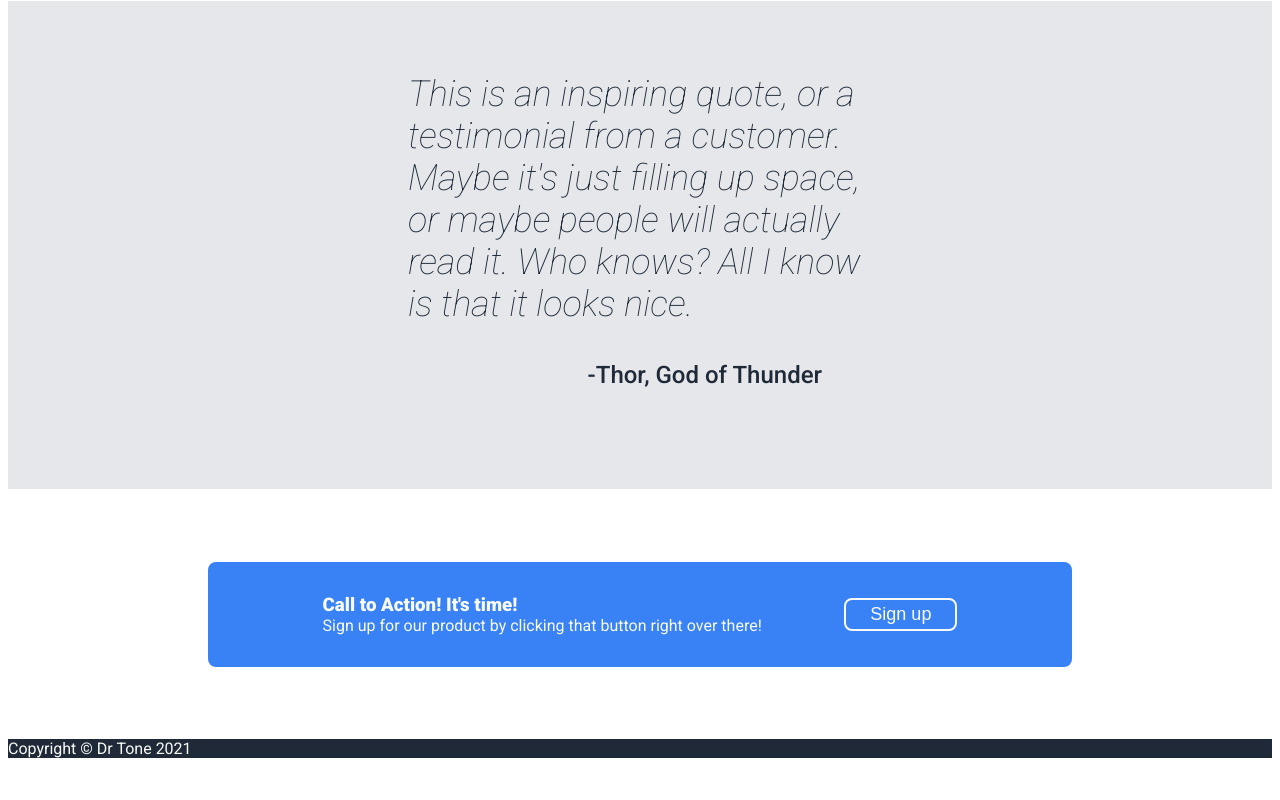
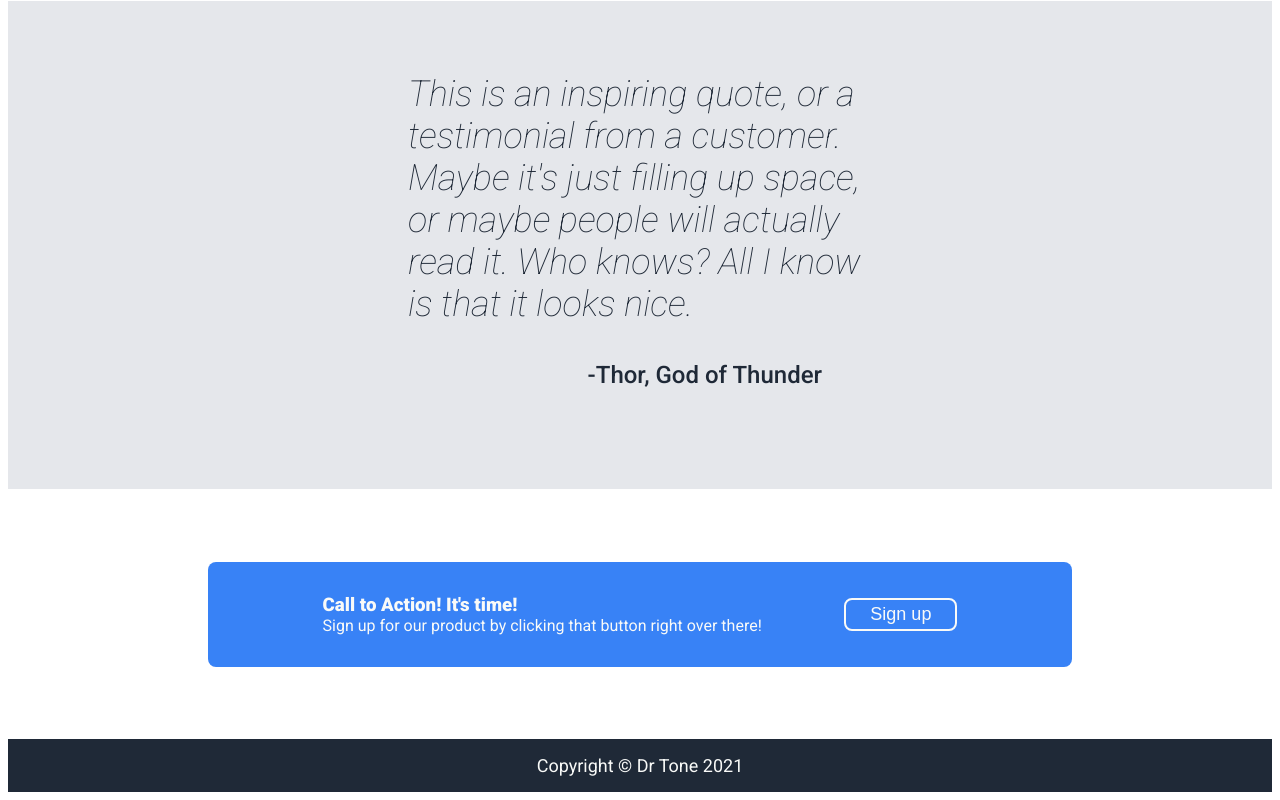
Before and after one commit to ckehlzx/top-foundations-landing-page, a plain HTML site: page index.html in a window 1280 px wide. Shown: the part 919-1719 px from the top of the page. Before the commit the page ends 1685 px from the top, so only its background shows below. Drawn offline with Linux system fonts and the light colour scheme.

Commit message:
finished styling footer

```diff
--- a/style.css
+++ b/style.css
@@ -116,6 +116,7 @@ a{
     width: 150px;
     text-align: center;
 }
+
 /* this defines the rules for container 3 */
 .container3 {
     background-color: #E5E7EB;
@@ -165,3 +166,12 @@ figcaption {
 h3{
     margin: 0px;
 }
+
+/* this defines the rules for the footer */
+.footer{
+    display: flex;
+    align-items: center;
+    justify-content: center;
+    padding: 16px;
+    font-size: 18px;
+}
```
